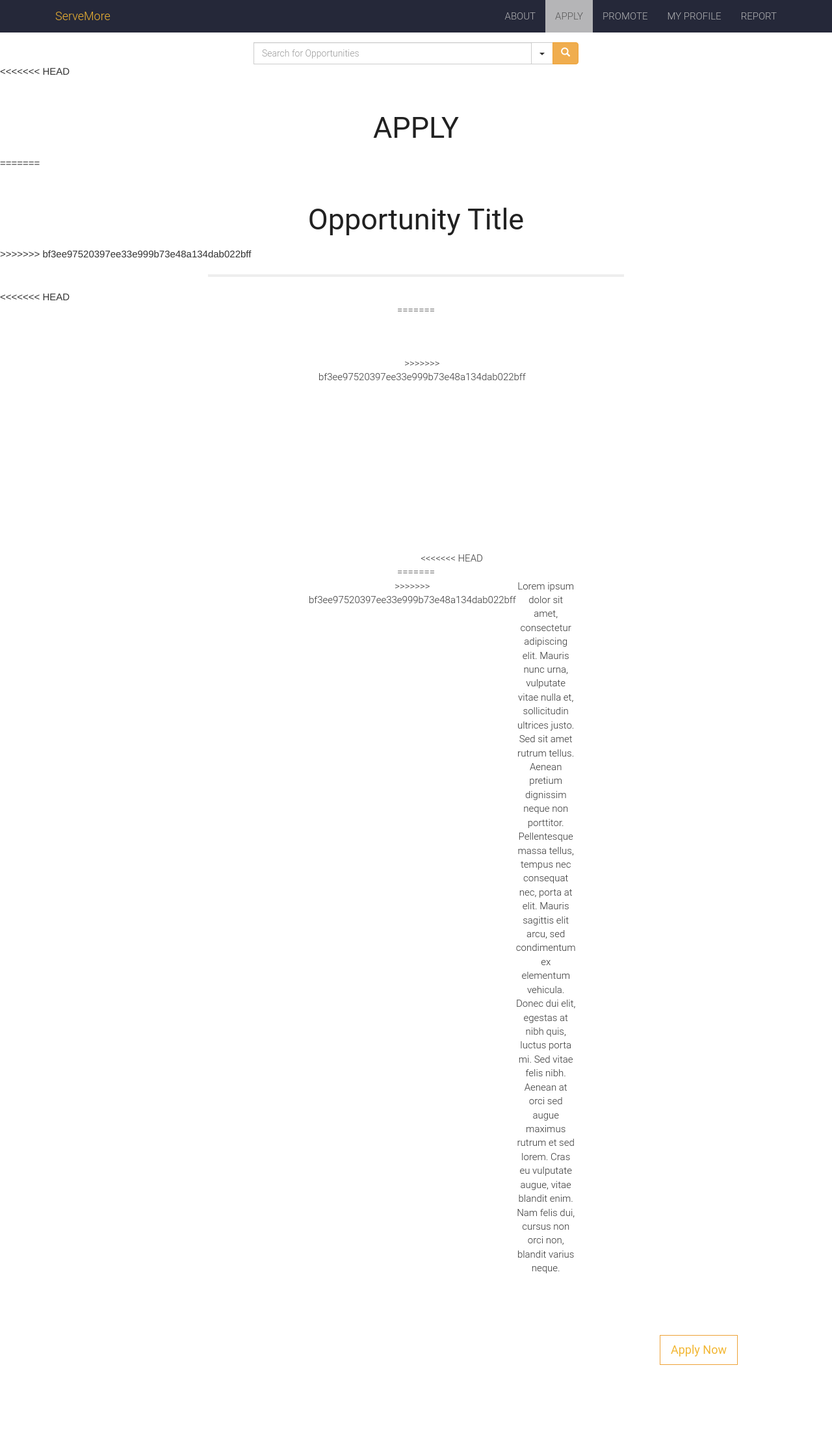
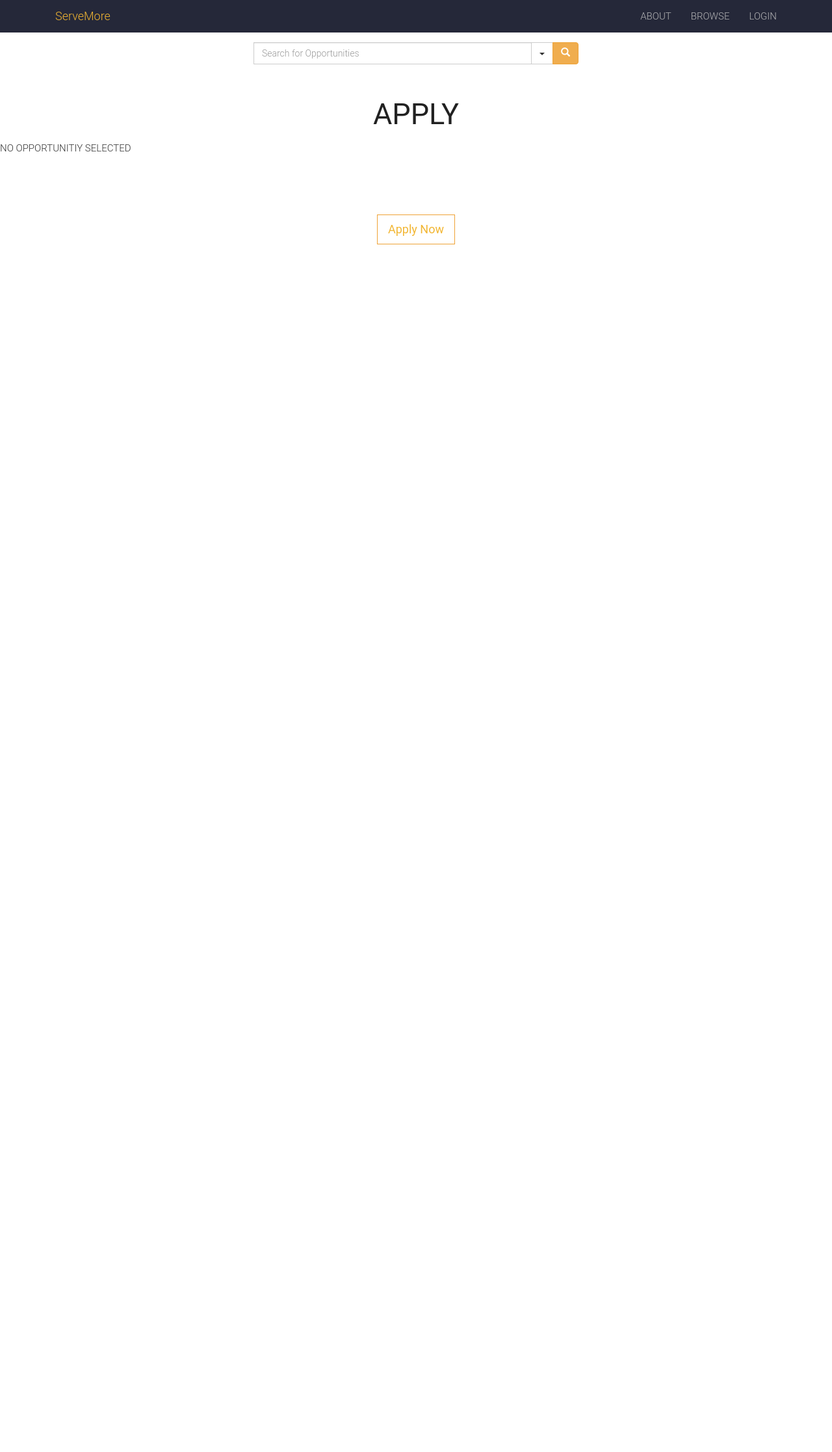
Before and after one commit to NoahWessel/serveMore, a PHP site: page /opportunity.php in a window 1280 px wide; the page is wider, and only the part inside the window is pictured. Shown: that part at 65% size. After the commit the page ends 376 px from the top of that part, so only its background shows below. Run offline with PHP 8.4, Linux system fonts and the light colour scheme; some libraries are stand-ins or nearby versions.

Commit message:
last minute tweaks

```diff
--- a/opportunity.php
+++ b/opportunity.php
@@ -1,13 +1,17 @@
+<?php session_start();
+require_once 'tools.php';?>
+
 <!DOCTYPE html>
 <html>
     <head>
         <meta charset="utf-8">
-
         <meta charset="utf-8">
         <meta http-equiv="X-UA-Compatible" content="IE=edge">
         <meta name="viewport" content="width=device-width, initial-scale=1">
         <!-- The above 3 meta tags *must* come first in the head; any other head content must come *after* these tags -->
+
         <title>Apply</title>
+
         <!-- Bootstrap -->
         <link href="css/bootstrap.min.css" rel="stylesheet">
         <link href="css/styles.css" rel="stylesheet">
@@ -20,6 +24,7 @@
         <script src="https://oss.maxcdn.com/respond/1.4.2/respond.min.js"></script>
         <![endif]-->
     </head>
+
     <body>
         <!--NAV BAR -->
 	<div class="navbar-center navbar-custom">
@@ -38,10 +43,24 @@
          	<div class="collapse navbar-collapse">
                     <ul class="nav navbar-nav navbar-right">
                         <li><a href="about.html">ABOUT</a></li>
-               		<li class="active"><a href="apply.html">APPLY</a></li>
-               		<li><a href="promote.html">PROMOTE</a></li>
-               		<li><a href="profile.php">MY PROFILE</a></li>
-               		<li><a href="report.html">REPORT</a></li>
+                        <?php
+                            if (isset($_SESSION['userID']))
+                            {
+                                echo "<li><a href='apply.html'>APPLY</a></li>";
+                                echo "<li><a href='promote.html'>PROMOTE</a></li>";
+                                $uName = strtoupper($_SESSION['userName']);
+                                echo "<li><a href='profile.php'>$uName</a></li>";
+                                echo "<li><a href='?logout'>LOGOUT</a></li>";
+                                //echo "<li><a href='report.html'>REPORT</a></li>";
+
+                                if (isset($_GET['logout'])) logout();
+                            }
+                            else
+                            {
+                                echo "<li><a href='apply.html'>BROWSE</a></li>";
+                                echo "<li><a href='#' data-toggle='modal' data-target='#login-modal'>LOGIN</a></li>";
+                            }
+                        ?>
                     </ul>
                 </div>
             </div>
@@ -57,6 +76,7 @@
                             <div class="btn-group" role="group">
                                 <div class="dropdown dropdown-lg">
                                     <button type="button" class="btn btn-default dropdown-toggle" data-toggle="dropdown" aria-expanded="false"><span class="caret"></span></button>
+
                                     <div class="dropdown-menu dropdown-menu-right" role="menu">
                                         <form class="form-horizontal" role="form">
                                             <div class="form-group">
@@ -69,18 +89,22 @@
                                                     <option value="4">Most commented</option>
                                                 </select>
                                             </div>
+
                                             <div class="form-group">
                                                 <label for="contain">Author</label>
                                                 <input class="form-control" type="text" />
                                             </div>
+
                                             <div class="form-group">
                                                 <label for="contain">Contains the words</label>
                                                 <input class="form-control" type="text" />
                                             </div>
+
                                             <button type="submit" class="btn btn-primary"><span class="glyphicon glyphicon-search" aria-hidden="true"></span></button>
                                         </form>
                                     </div>
                                 </div>
+
                                 <button type="button" class="btn btn-warning"><span class="glyphicon glyphicon-search" aria-hidden="true"></span></button>
                             </div>
                         </div>
@@ -90,61 +114,57 @@
         </div>
 
         <!--CONTENT-->
+        <p class="pageHeader pageBody" id="selectionTitle">APPLY</p>
 
-<<<<<<< HEAD
-			<p class="pageHeader pageBody" id="selectionTitle">APPLY</p>
-=======
-			<p class="pageHeader pageBody opportunity">Opportunity Title</p>
->>>>>>> bf3ee97520397ee33e999b73e48a134dab022bff
+        <?php
+            $conn = new mysqli('localhost', 'root', '', 'servemoredata');
+            if ($conn->connect_error) die($conn->connect_error);
 
-			<hr width="50%">
+            if (isset($_SESSION['promoOpp']))
+            {
+                $opp = $_SESSION['promoOpp'];
+                $query = "SELECT * FROM opportunities WHERE id=$opp";
 
-			<!--Row 1-->
-<<<<<<< HEAD
-			<div class="container text-center">
-				<div class="row">
-					<div class="col-md-4"></div>
-					<div class="col-md-4">
-=======
-			<div class="container-fluid">
-				<div class="row">
-					<div class="col-md-12 c-center">
->>>>>>> bf3ee97520397ee33e999b73e48a134dab022bff
-						<div class="content">
-							<img class="img-responsive" src="css/images/apply.jpg" style="margin-bottom:3em;"/>
-						</div>
-					</div>
-<<<<<<< HEAD
-					<div class="col-md-4"></div>
-				</div>
-				<div class="row">
-					<div class="col-md-3"></div>
-					<div class="col-md-6">
-=======
-				</div>
-				<div class="row">
-					<div class="col-md-12 c-center">
->>>>>>> bf3ee97520397ee33e999b73e48a134dab022bff
-						<div class="content">
-							<p>Lorem ipsum dolor sit amet, consectetur adipiscing elit. Mauris nunc urna, vulputate vitae nulla et, sollicitudin ultrices justo. Sed sit amet rutrum tellus. Aenean pretium dignissim neque non porttitor. Pellentesque massa tellus, tempus nec consequat nec, porta at elit. Mauris sagittis elit arcu, sed condimentum ex elementum vehicula. Donec dui elit, egestas at nibh quis, luctus porta mi. Sed vitae felis nibh. Aenean at orci sed augue maximus rutrum et sed lorem. Cras eu vulputate augue, vitae blandit enim. Nam felis dui, cursus non orci non, blandit varius neque.
-							</p>
-						</div>
-					</div>
-					<div class="col-md-3"></div>
-				</div>
-			</div>
+                $result = $conn->query($query);
+                if (!$result) die($conn->error);
+
+                $opp_row = $result->fetch_array(MYSQLI_ASSOC);
+                if ($opp_row)
+                {
+                    echo '<p class="pageHeader pageBody opportunity">' . $opp_row['name'] . '</p>';
+
+                    echo '<div class="container text-center"><div class="row"><div class="col-md-4"><div class="content">';
+                    echo '<img class="img-responsive" src="';
+
+                    if ($opp_row['ext'])
+                    {
+                        $ext = $opp_row['ext'];
+                        echo "oppPics/$opp/0.$ext";
+                    }
+
+                    echo '" style="margin-bottom:3em;"/>';
+                    echo '</div></div></div>';
+
+                    echo '<div class="row"><div class="col-md-12 c-center"><div class="content">';
+                    echo '<p>' . $opp_row['description'] . '</p>';
+                    echo '</div></div></div></div>';
+                }
+                $result->close();
+            }
+            else
+                echo "<p>NO OPPORTUNITIY SELECTED</p>";
+
+            $conn->close();
+        ?>
 
         <!-- Apply Button -->
         <div class="container text-center bottomBtns">
             <div class="row" style="padding-top:80px">
                 <div class="col-md-12">
                     <p><a href="internships.html" class="btn btn-warning btn-outline btn-lg" role="button">Apply Now</a></p>
-
                 </div>
             </div>
         </div>
-
-
 
         <!-- jQuery (necessary for Bootstrap's JavaScript plugins) -->
 	<script src="https://ajax.googleapis.com/ajax/libs/jquery/1.11.3/jquery.min.js"></script>
```
Also changed, not shown: profile.php (+16 -8 lines), promotenow.php (+5 -4 lines), oppPics/12/0.jpg (added), 5 other files. Lines whose indentation alone changed are shown as unchanged.
